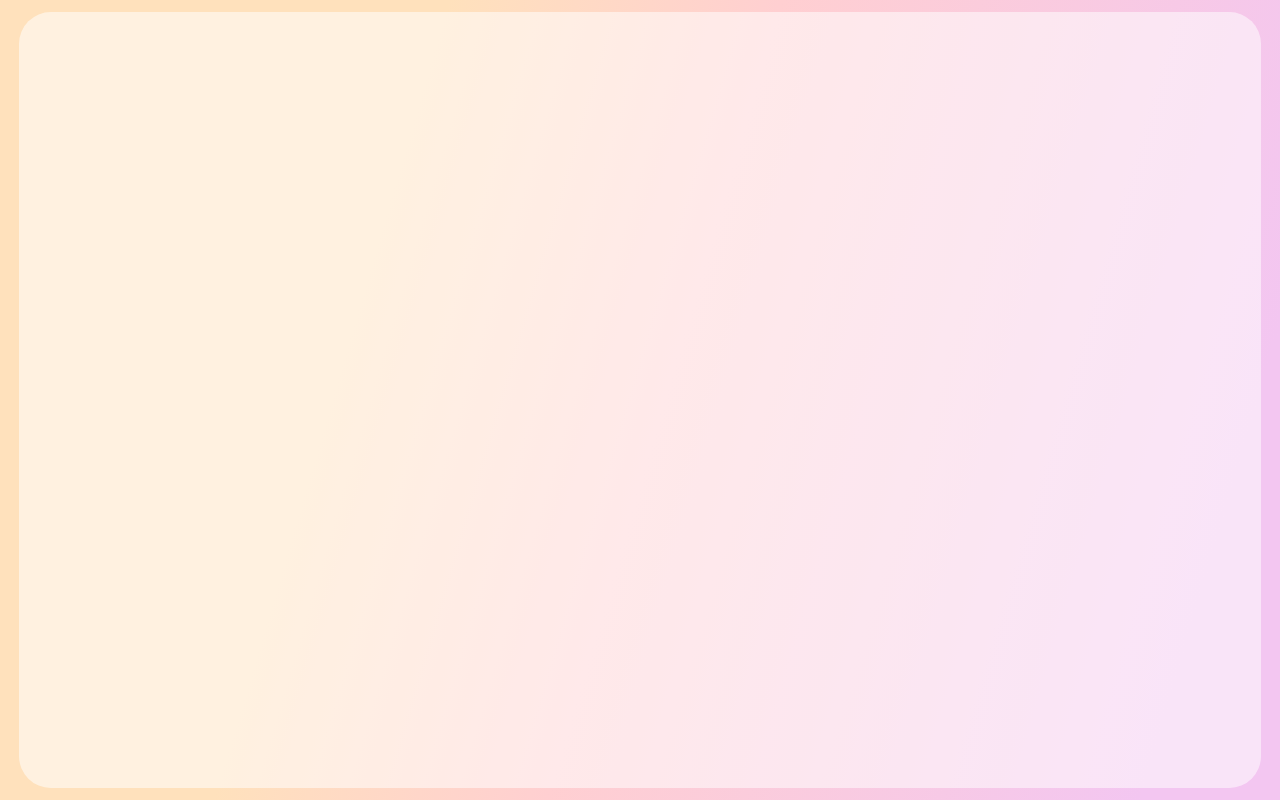
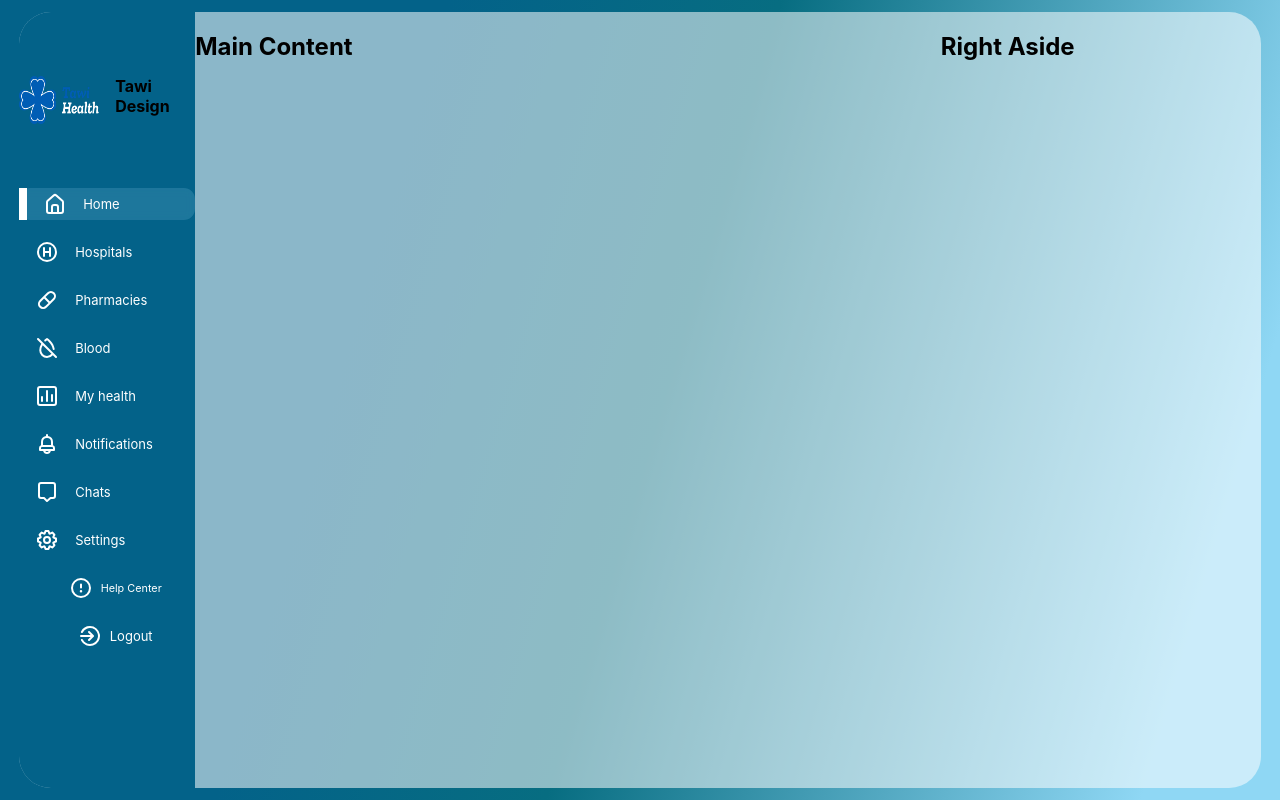
Before and after one commit to CollyneJumah/react-dashboard, a React (Create React App) app: page / in a window 1280 px wide. Built offline with nearby package versions, Linux system fonts and the light colour scheme.

Commit message:
FEAT Sidebar design

```diff
--- a/src/App.css
+++ b/src/App.css
@@ -1,22 +1,24 @@
 :root {
+  --primaryTheme: #036289;
   --yellow: linear-gradient(180deg, #F8D49A -146.42%, #FAD79D -46.42%);
   --orange: #fca61f;
   --black: #242d49;
   --gray: #788097;
   --purple: linear-gradient(180deg, #BB67FF 0%, #C484F3 100%);
-  --pink: #FF919D;
+  --pink: #FFF;
   --glass: rgba(255, 255, 255, 0.54);
   --boxShadow: 0px 19px 60px rgb(0 0 0 / 8%);
   --smboxShadow: -79px 51px 60px rgba(0, 0, 0, 0.08);
-  --activeItem: #f799a354;
+  --activeItem: #87CEEB33;
 }
 
 .app{
-  background:linear-gradient(106.37deg, #ffe1bc 29.63%,#ffcfd1 51.55%,#f3c6f1 90.85%);
+  background:linear-gradient(106.37deg, var(--primaryTheme) 29.63%,#076d81 51.55%,#8fd7f4 90.85%);
   height: 100vh;
   display: flex;
   justify-content: center;
   align-items: center;
+
 }
 .app-glass{
   display: grid;
@@ -24,4 +26,6 @@
   width: 97%;
   border-radius: 2rem;
   background-color: var(--glass);
+  overflow: scroll;
+  grid-template-columns: 11rem auto 20rem;
 }
--- a/src/App.jsx
+++ b/src/App.jsx
@@ -1,11 +1,16 @@
 import logo from './logo.svg';
 import './App.css';
+import Sidebar from './components/Sidebar';
+import MainContent from './components/MainContent';
+import RightAside from './components/RightAside';
 
 function App() {
   return (
     <div className="app">
       <div className="app-glass">
-
+        <Sidebar />
+        <MainContent />
+        <RightAside />
       </div>
     </div>
   );
--- /dev/null
+++ b/src/Data/menus.js
@@ -0,0 +1,48 @@
+//sidebar menus component
+
+import {
+    UilEstate,
+    UilCapsule,
+    UilChat,
+    UilWaterDropSlash,
+    UilCog,
+    UilChart,
+    UilBell,
+    UilHospitalSymbol
+} from '@iconscout/react-unicons'
+
+export const SidebarMenus = [
+    {
+        icon: UilEstate,
+        heading: "Home"
+    },
+    {
+        icon: UilHospitalSymbol,
+        heading: "Hospitals",
+    },
+    {
+        icon: UilCapsule,
+        heading:"Pharmacies"
+    },
+    {
+        icon: UilWaterDropSlash,
+        heading: "Blood"
+    },
+    {
+        icon: UilChart,
+        heading: "My health"
+    },
+    {
+        icon: UilBell,
+        heading: "Notifications"
+    },
+    {
+        icon: UilChat,
+        heading: "Chats"
+    },
+    {
+        icon: UilCog,
+        heading: "Settings"
+    }
+
+];
--- /dev/null
+++ b/src/components/MainContent/index.jsx
@@ -0,0 +1,11 @@
+import './maincontent.css'
+
+const MainContent =()=>{
+    return (
+        <div>
+            <h2>Main Content</h2>
+        </div>
+    )
+}
+
+export default MainContent
--- /dev/null
+++ b/src/components/RightAside/index.jsx
@@ -0,0 +1,12 @@
+import './rightaside.css'
+
+
+const RightAside = () =>{
+    return (
+        <div>
+            <h2>Right Aside</h2>
+        </div>
+    )
+}
+
+export default RightAside
--- /dev/null
+++ b/src/components/Sidebar/index.jsx
@@ -0,0 +1,45 @@
+import './sidebar.css'
+import Logo from '../../images/tawi-logo.png'
+import {UilSignOutAlt, UilExclamationCircle} from '@iconscout/react-unicons'
+
+import { SidebarMenus } from '../../Data/menus'
+import { useState } from 'react'
+
+const Sidebar = ()=>{
+    const [selected, setSelected] = useState(0)
+    return (
+        <div className='sidebar'>
+            <div className="logo">
+                <img src={Logo} alt="logo" width={120} />
+                <span>Tawi Design</span>
+            </div>
+            <div className="menus">
+               {
+                   SidebarMenus.map( (item,index) =>{
+                       return (
+                        <div
+                            className={selected === index?'menu-item active':'menu-item'}
+                            onClick={()=> setSelected(index)}
+                            key={index}>
+                            <item.icon />
+                            <span>{item.heading}</span>
+                        </div>
+                       )
+                   } )
+               }
+
+                <div className="menu-item center-menus">
+                    <UilExclamationCircle />
+                    <small>Help Center</small>
+                </div>
+                <div className="menu-item center-menus">
+                    <UilSignOutAlt />
+                    <span>Logout</span>
+                </div>
+            </div>
+
+        </div>
+    )
+}
+
+export default Sidebar
--- /dev/null
+++ b/src/components/Sidebar/sidebar.css
@@ -0,0 +1,69 @@
+.sidebar{
+    display: flex;
+    flex-direction: column;
+    position: relative;
+    padding-top: 4rem;
+    transition: all 300ms ease;
+    background-color: var(--primaryTheme);
+}
+.logo{
+    display: flex;
+    height: 3rem;
+    font-weight: bold;
+    font-style: 22px;
+    gap: 1rem;
+    /* height: 4%; */
+}
+.logo>img{
+    width: 5rem;
+    height: 3rem;
+}
+
+/* menus  style*/
+
+.menus{
+    margin-top: 4rem;
+    display: flex;
+    flex-direction: column;
+    gap: 1rem;
+}
+.menu-item{
+    display: flex;
+    align-items: center;
+    gap: 1rem;
+    height: 2rem;
+    margin-left: 1rem;
+    color: #fff;
+    position: relative;
+    transition: all 300ms ease;
+    font-size: 13px;
+    border-radius: 0.7rem;
+
+}
+.menu-item:hover{
+    cursor: pointer;
+}
+.active{
+    background-color: var(--activeItem);
+    margin-left: 0;
+    backdrop-filter: blur(4px);
+}
+.active::before{
+    content: '';
+    width: 8px;
+    height: 100%;
+    background: var(--pink);
+    margin-right: calc(0.5rem - 8px);
+}
+.menu .menu-item:last-child{
+    position: absolute;
+    bottom: 2.5rem;
+    width: 100%;
+}
+
+.center-menus{
+    display: flex;
+    justify-content: center;
+    align-items: center;
+    gap: 0.5rem;
+}
```
Also changed, not shown: src/components/MainContent/maincontent.css (added), src/components/RightAside/rightaside.css (added), src/images/tawi-logo.png (added), 1 other file (tests, documents, lock files or other folders).
